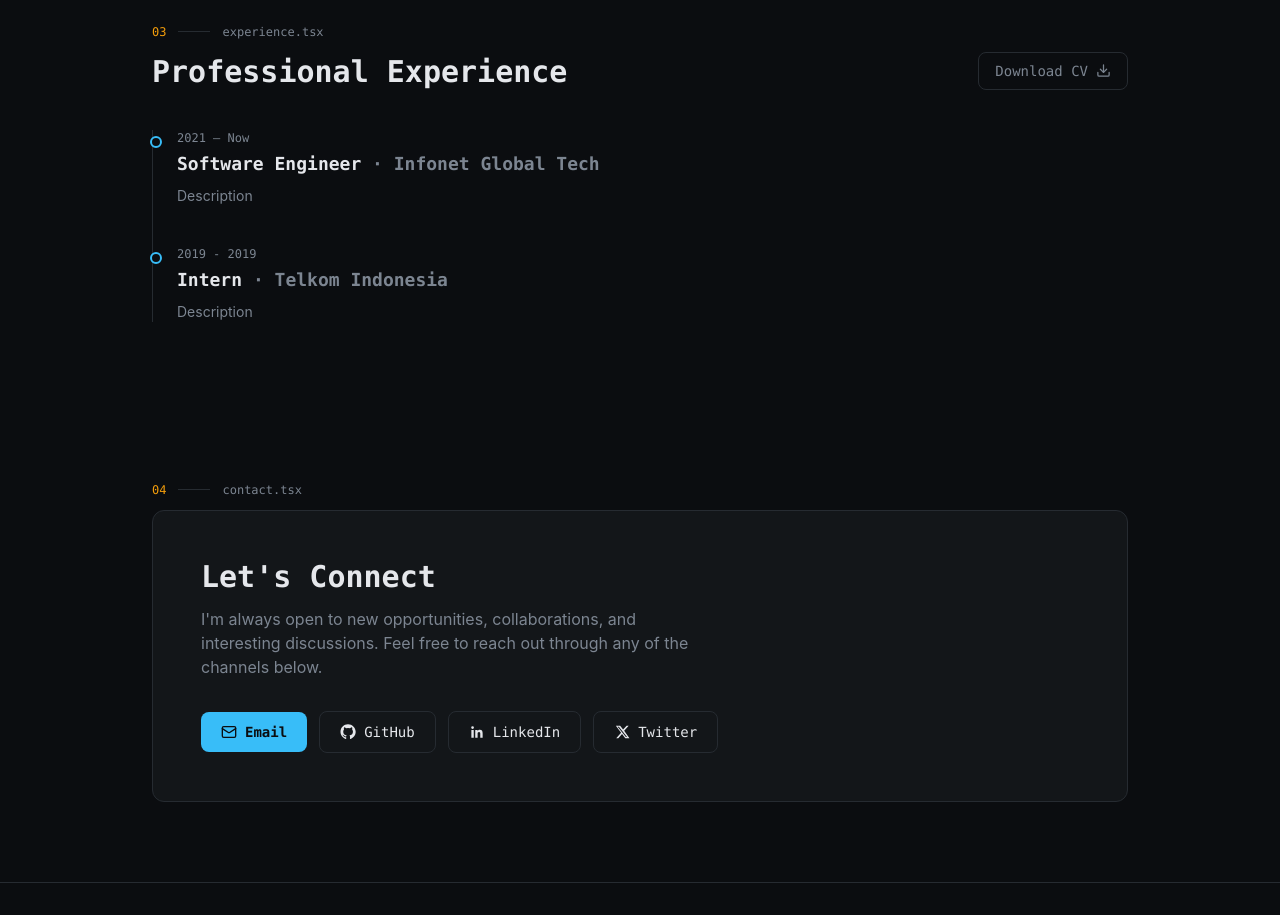
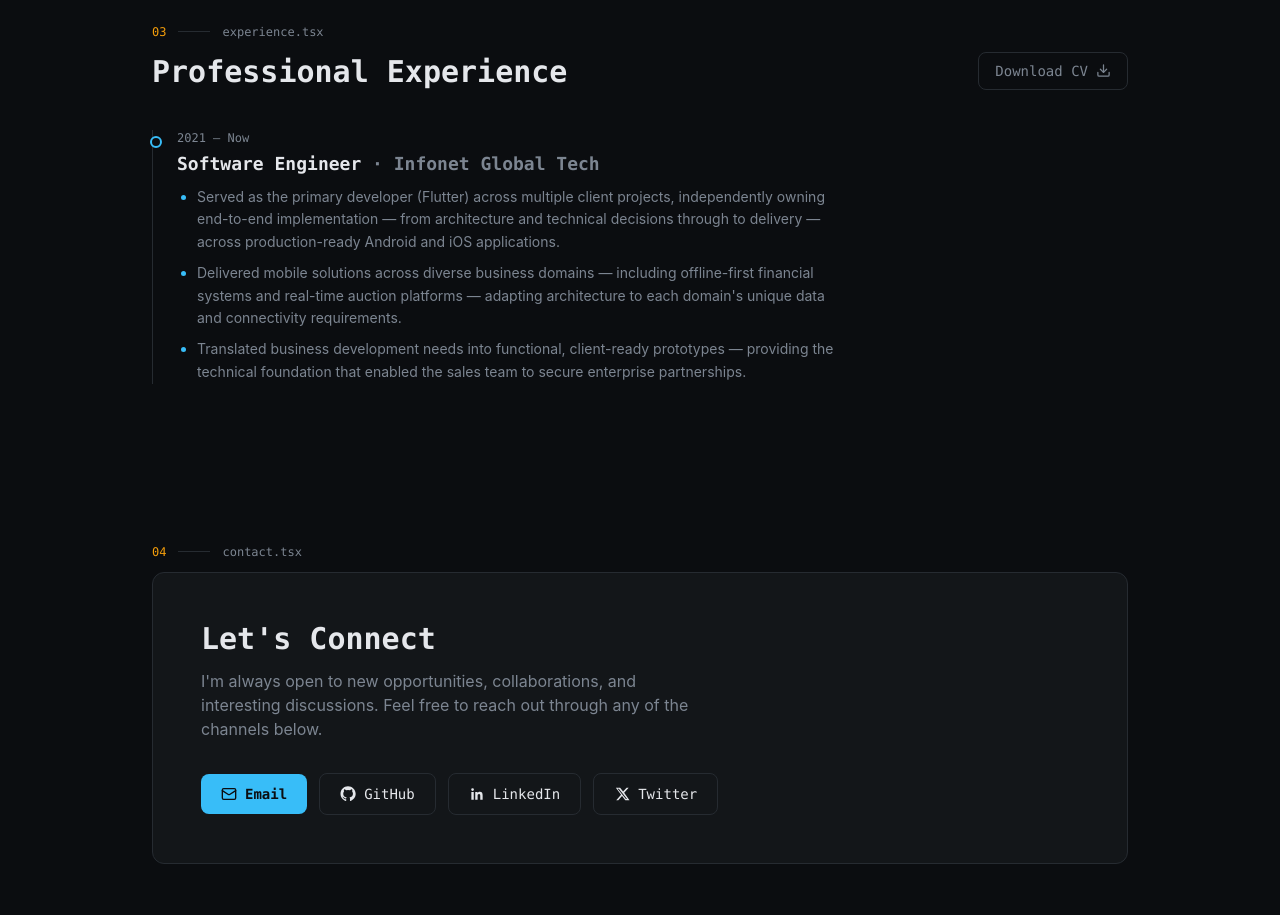
Before and after one commit to andrehaliim/newporto, a Next.js app: page / in a window 1280 px wide. Shown: the part 2980-3895 px from the top of the page. Built offline with nearby package versions, Linux system fonts and the light colour scheme.

Commit message:
remove hardcode indo, experience become a points

```diff
--- a/src/app/layout.tsx
+++ b/src/app/layout.tsx
@@ -3,7 +3,7 @@ import "./globals.css";
 
 export const metadata: Metadata = {
   title: "Andre Haliim — Software Engineer",
-  description: "Portfolio Andre Haliim, Software Engineer.",
+  description: "Andre Haliim's Software Engineer Portfolio.",
 };
 
 export default function RootLayout({
@@ -12,7 +12,7 @@ export default function RootLayout({
   children: React.ReactNode;
 }>) {
   return (
-    <html lang="id" className="h-full antialiased" suppressHydrationWarning>
+    <html lang="en" className="h-full antialiased" suppressHydrationWarning>
       <head>
         <script
           dangerouslySetInnerHTML={{
--- a/src/app/projects/[id]/page.tsx
+++ b/src/app/projects/[id]/page.tsx
@@ -22,12 +22,12 @@ export default function ProjectDetailPage({ params }: PageProps) {
   if (!project) {
     return (
       <div className="flex min-h-screen flex-col items-center justify-center bg-bg font-mono text-text">
-        <p className="text-xl">Project tidak ditemukan</p>
+        <p className="text-xl">Project not found</p>
         <Link
           href="/"
           className="mt-4 inline-flex items-center gap-2 text-accent hover:underline"
         >
-          <ArrowLeft size={16} /> Kembali ke Beranda
+          <ArrowLeft size={16} /> Back to home
         </Link>
       </div>
     );
@@ -72,7 +72,7 @@ export default function ProjectDetailPage({ params }: PageProps) {
             className="flex items-center gap-2 border-r border-border px-4 py-2.5 text-text-muted hover:text-text hover:bg-surface-2 md:border-b-0 md:border-r"
           >
             <ArrowLeft size={14} />
-            Kembali
+            Back
           </Link>
           <div className="flex items-center gap-2 border-r border-border bg-surface px-4 py-2.5 text-accent-2">
             <DartIcon size={14} />
@@ -188,7 +188,7 @@ export default function ProjectDetailPage({ params }: PageProps) {
                         target="_blank"
                         rel="noopener noreferrer"
                         className="inline-flex items-center gap-0.5 font-mono text-[11px] text-accent-2 hover:underline flex-shrink-0"
-                        title={`Buka pub.dev / dokumentasi ${comp.name}`}
+                        title={`Open pub.dev / documentation for ${comp.name}`}
                       >
                         Docs <LinkIcon size={10} />
                       </a>
--- a/src/components/Contact.tsx
+++ b/src/components/Contact.tsx
@@ -30,7 +30,7 @@ export default function Contact() {
       setEmail("");
       setMessage("");
 
-      // Tutup form otomatis setelah beberapa detik
+      // Automatically close form after a few seconds
       setTimeout(() => {
         setIsOpen(false);
         setStatus("idle");
@@ -65,7 +65,7 @@ export default function Contact() {
               <div className="flex flex-col gap-4 pb-4 max-w-lg">
                 <div className="flex flex-col gap-1">
                   <label htmlFor="name" className="font-mono text-xs text-text-muted">
-                    Nama
+                    Name
                   </label>
                   <input
                     id="name"
@@ -73,7 +73,7 @@ export default function Contact() {
                     required={isOpen}
                     value={name}
                     onChange={(e) => setName(e.target.value)}
-                    placeholder="Nama Anda"
+                    placeholder="Your Name"
                     className="rounded-lg border border-border bg-bg px-4 py-2.5 text-text placeholder:text-text-muted/50 focus:border-accent-2 focus:outline-none transition font-mono text-sm"
                   />
                 </div>
@@ -102,7 +102,7 @@ export default function Contact() {
                     required={isOpen}
                     value={message}
                     onChange={(e) => setMessage(e.target.value)}
-                    placeholder="Tulis pesan Anda di sini..."
+                    placeholder="Write your message here..."
                     rows={4}
                     className="rounded-lg border border-border bg-bg px-4 py-2.5 text-text placeholder:text-text-muted/50 focus:border-accent-2 focus:outline-none transition font-mono text-sm resize-none"
                   />
--- a/src/components/EditorNav.tsx
+++ b/src/components/EditorNav.tsx
@@ -31,7 +31,7 @@ export default function EditorNav() {
           <button
             onClick={() => setOpen(!open)}
             className="text-text-muted hover:text-text md:hidden"
-            aria-label="Buka menu"
+            aria-label="Open menu"
           >
             {open ? <X size={18} /> : <Menu size={18} />}
           </button>
--- a/src/components/Experience.tsx
+++ b/src/components/Experience.tsx
@@ -27,9 +27,13 @@ export default function Experience() {
             <h3 className="mt-1 font-mono text-lg font-semibold text-text">
               {exp.role} <span className="text-text-muted">· {exp.company}</span>
             </h3>
-            <p className="mt-2 max-w-2xl text-sm text-text-muted">
-              {exp.description}
-            </p>
+            <ul className="mt-2 max-w-2xl space-y-2 text-sm text-text-muted list-disc pl-5 leading-relaxed">
+              {exp.description.map((point, index) => (
+                <li key={index} className="marker:text-accent-2">
+                  {point}
+                </li>
+              ))}
+            </ul>
           </div>
         ))}
       </div>
--- a/src/data/portfolio.ts
+++ b/src/data/portfolio.ts
@@ -390,13 +390,10 @@ export const experience = [
     role: "Software Engineer",
     company: "Infonet Global Tech",
     period: "2021 — Now",
-    description: "Description",
-  },
-  {
-    id: "exp-2",
-    role: "Intern",
-    company: "Telkom Indonesia",
-    period: "2019 - 2019",
-    description: "Description",
+    description: [
+      "Served as the primary developer (Flutter) across multiple client projects, independently owning end-to-end implementation — from architecture and technical decisions through to delivery — across production-ready Android and iOS applications.",
+      "Delivered mobile solutions across diverse business domains — including offline-first financial systems and real-time auction platforms — adapting architecture to each domain's unique data and connectivity requirements.",
+      "Translated business development needs into functional, client-ready prototypes — providing the technical foundation that enabled the sales team to secure enterprise partnerships."
+    ],
   },
 ];
```
